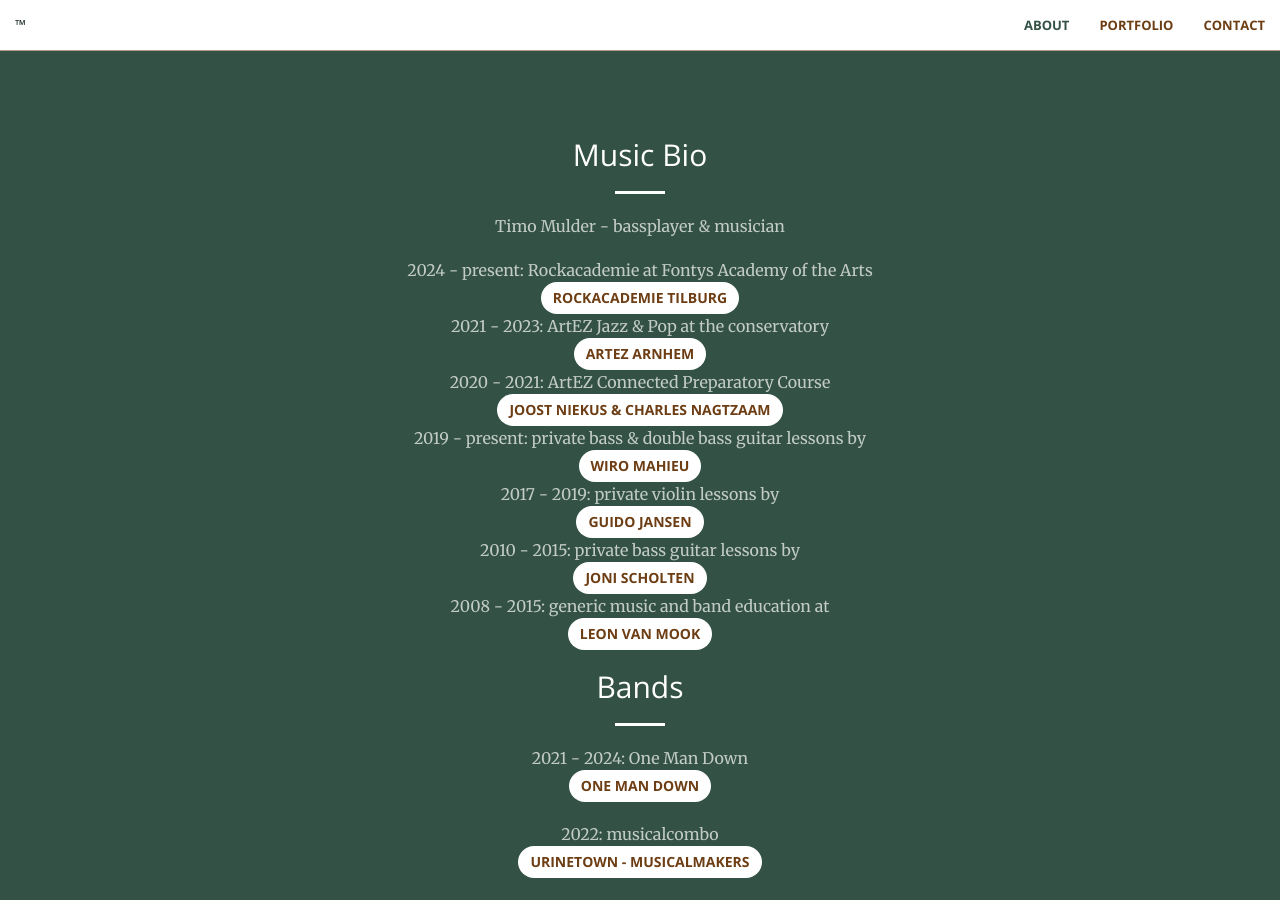
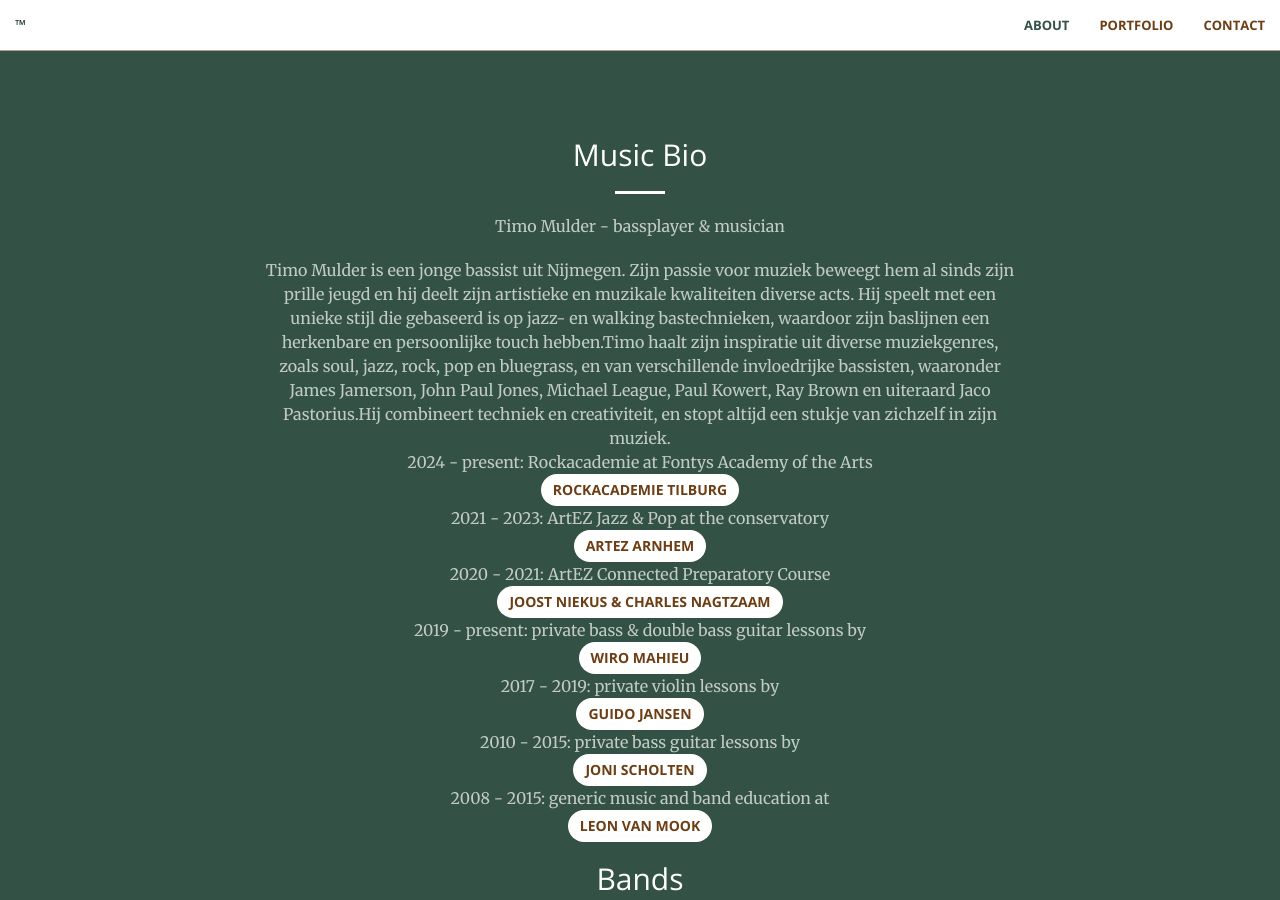
Before and after one commit to tgmulder/tgmulder.github.io, a Jekyll site: the page built from index.html, in a window 1280 px wide and 900 px high, scrolled down 862 px. Built offline with Jekyll 4.4.1, drawn with Linux system fonts in a browser that asks for light colours; a style sheet for code colours, icons or effects is not loaded.

Commit message:
Update call-to-action.html
Bio tekst toegevoegd

```diff
--- a/_includes/call-to-action.html
+++ b/_includes/call-to-action.html
@@ -6,6 +6,7 @@
                               <hr class="light">
               <p class="text-faded">Timo Mulder - bassplayer & musician</br>
               <p class="text-faded">
+				Timo Mulder is een jonge bassist uit Nijmegen. Zijn passie voor muziek beweegt hem al sinds zijn prille jeugd en hij deelt zijn artistieke en muzikale kwaliteiten diverse acts. Hij speelt met een unieke stijl die gebaseerd is op jazz- en walking bastechnieken, waardoor zijn baslijnen een herkenbare en persoonlijke touch hebben.Timo haalt zijn inspiratie uit diverse muziekgenres, zoals soul, jazz, rock, pop en bluegrass, en van verschillende invloedrijke bassisten, waaronder James Jamerson, John Paul Jones, Michael League, Paul Kowert, Ray Brown en uiteraard Jaco Pastorius.Hij combineert techniek en creativiteit, en stopt altijd een stukje van zichzelf in zijn muziek.</a></br>
 				2024 - present: Rockacademie at Fontys Academy of the Arts</br> <a href="https://www.fontys.nl/Opleidingen/Muziek-Rockacademie-bachelor-voltijd.htm" target="_blank" class="btn btn-default btn">Rockacademie Tilburg</a></br>
 				2021 - 2023: ArtEZ Jazz & Pop at the conservatory</br> <a href="https://www.artez.nl/en/course/jazz-pop-arnhem" target="_blank" class="btn btn-default btn">Artez Arnhem</a></br>
                 2020 - 2021: ArtEZ Connected Preparatory Course </br><a href="https://www.artez.nl/opleidingen/externe-vooropleiding" target="_blank" class="btn btn-default btn"> Joost Niekus & Charles Nagtzaam</a></br>
```
